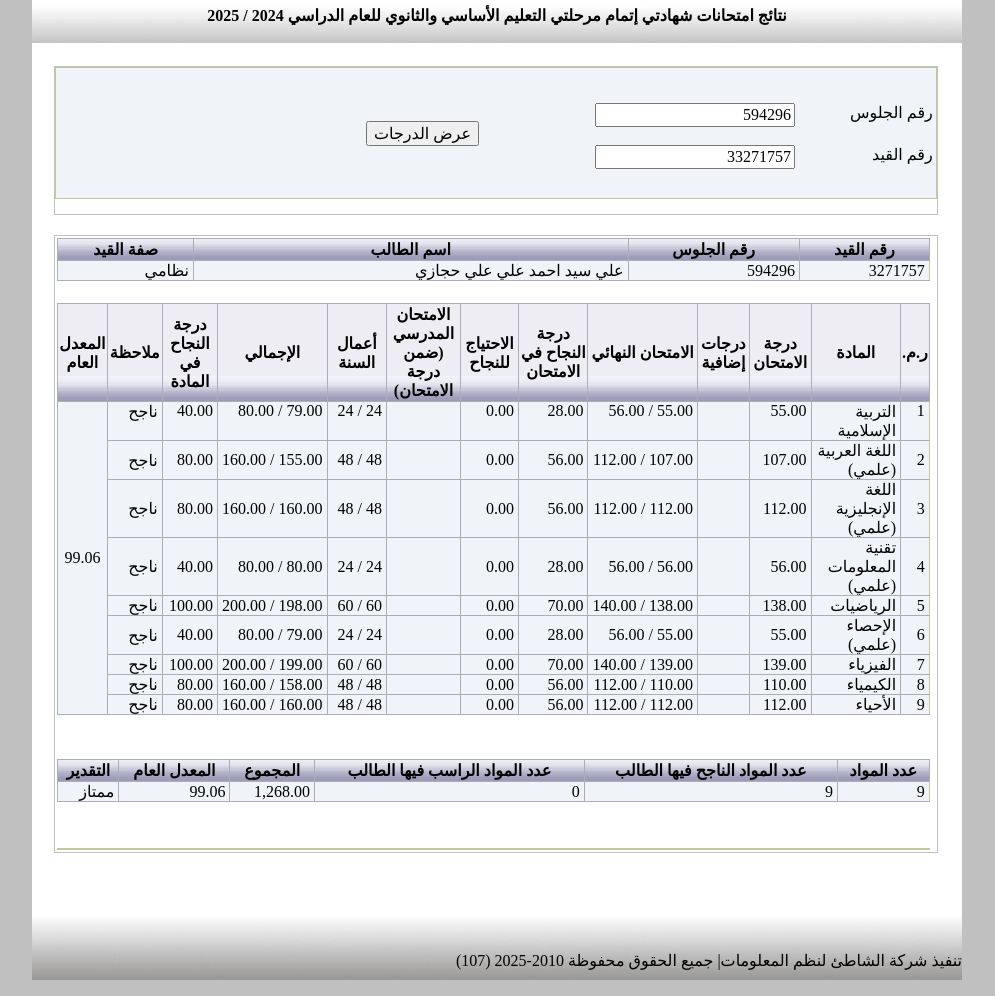
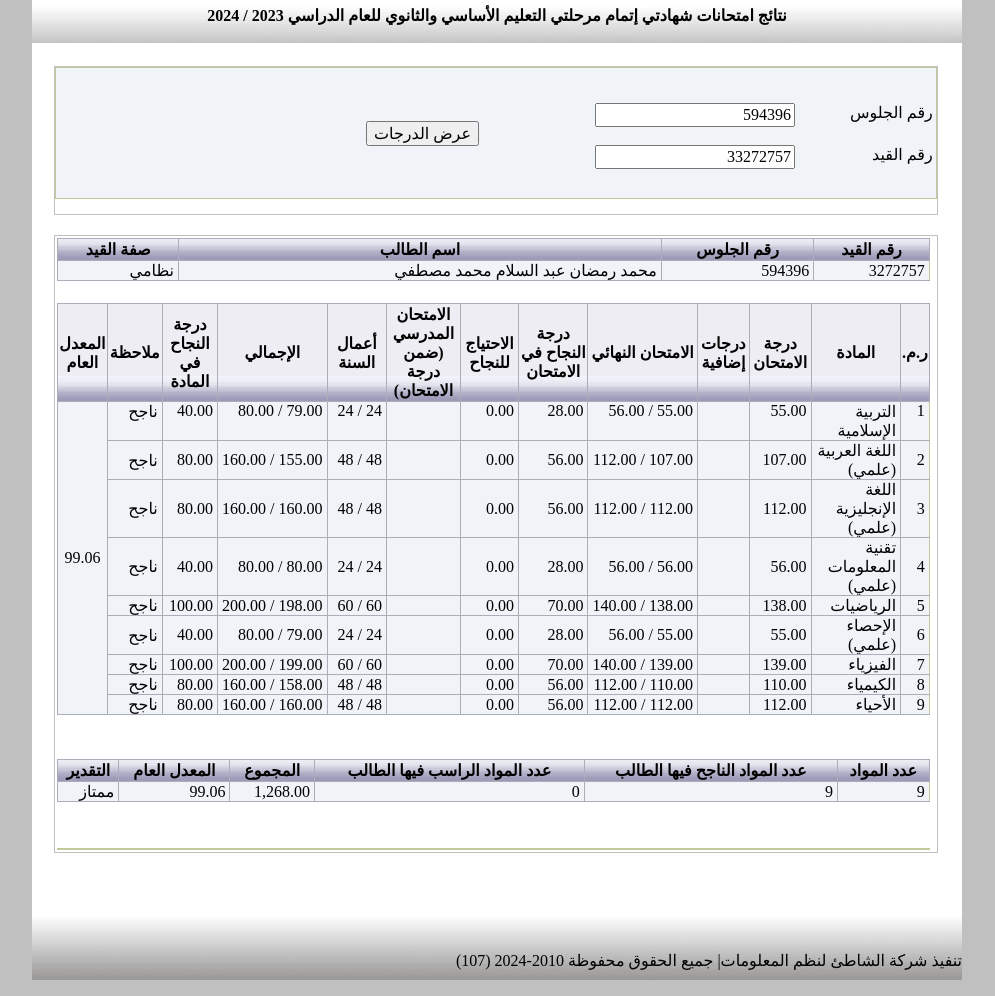
Before and after one commit to Zeus11108/finalresult2, a plain HTML site: page index.html in a window 1280 px wide. Shown: the part 131-1127 px from the top of the page, without its empty margins (143-1138 px from the left). Drawn offline with Linux system fonts and the light colour scheme; a script that the page names is missing; a web font is replaced by a local one.

Commit message:
Update index.html

```diff
--- a/index.html
+++ b/index.html
@@ -169,7 +169,7 @@ return true;
         <p style="font-size:xx-small"></p>
 
 
-            <span id="ctl00_LabelHomeHeader">نتائج امتحانات شهادتي إتمام مرحلتي التعليم الأساسي والثانوي للعام الدراسي 2024 / 2025</span>
+            <span id="ctl00_LabelHomeHeader">نتائج امتحانات شهادتي إتمام مرحلتي التعليم الأساسي والثانوي للعام الدراسي 2023 / 2024</span>
         </div>
         <div id="master-main-section" class="clearFix">
         <script type="text/javascript">
@@ -222,7 +222,7 @@ Sys.WebForms.PageRequestManager._initialize('ctl00$ScriptManager1', 'aspnetForm'
                   <span id="ctl00_MainContent_labelExamineedId">رقم الجلوس</span>
               </td>
               <td class="style2">
-                  <input name="ctl00$MainContent$TxtexamineeId" type="text" value="594296" maxlength="8" id="ctl00_MainContent_TxtexamineeId" tabindex="2" class="contact-input" onkeydown="return setfocus()" onmouseover="javascript:this.focus();" onfocus="javascript:this.select();" style="width:200px;">
+                  <input name="ctl00$MainContent$TxtexamineeId" type="text" value="594396" maxlength="8" id="ctl00_MainContent_TxtexamineeId" tabindex="2" class="contact-input" onkeydown="return setfocus()" onmouseover="javascript:this.focus();" onfocus="javascript:this.select();" style="width:200px;">
               </td>
               <td class="style4" width="50px">
                   <span id="ctl00_MainContent_REVTxtExamineeId" style="display:inline-block;color:Red;width:100px;visibility:hidden;">الرقم غير صحيح</span>
@@ -235,7 +235,7 @@ Sys.WebForms.PageRequestManager._initialize('ctl00$ScriptManager1', 'aspnetForm'
             <span id="ctl00_MainContent_labelStudentId">رقم القيد</span>
         </td>
         <td class="style2" style="height: 11px">
-            <input name="ctl00$MainContent$txtStudentId" type="text" value="33271757" maxlength="8" id="ctl00_MainContent_txtStudentId" tabindex="4" class="contact-input" onkeydown="return setfocus()" style="width:200px;">
+            <input name="ctl00$MainContent$txtStudentId" type="text" value="33272757" maxlength="8" id="ctl00_MainContent_txtStudentId" tabindex="4" class="contact-input" onkeydown="return setfocus()" style="width:200px;">
         </td>
         <td class="style4" width="50px" style="height: 11px">
              <span id="ctl00_MainContent_REVTxtStudentId" style="display:inline-block;color:Red;width:100px;visibility:hidden;">الرقم غير صحيح</span>
@@ -270,7 +270,7 @@ Sys.WebForms.PageRequestManager._initialize('ctl00$ScriptManager1', 'aspnetForm'
 		<tbody><tr class="GridOffice2003SilverColumnHeadersNew">
 			<th scope="col">رقم القيد</th><th scope="col">رقم الجلوس</th><th scope="col">اسم الطالب</th><th scope="col">صفة القيد</th>
 		</tr><tr class="GridOffice2003SilverAnyRecord">
-			<td>3271757</td><td>594296</td><td>علي سيد احمد علي علي حجازي</td><td>نظامي</td>
+			<td>3272757</td><td>594396</td><td>محمد رمضان عبد السلام محمد مصطفي</td><td>نظامي</td>
 		</tr>
 	</tbody></table>
 </div>
@@ -402,7 +402,7 @@ Sys.WebForms.PageRequestManager._initialize('ctl00$ScriptManager1', 'aspnetForm'
             <br>
             <br>
             <span lang="ar-ly">تنفيذ شركة الشاطئ لنظم المعلومات</span>|
-             <span id="ctl00_LabelCopyRight"> جميع الحقوق محفوظة 2010-2025 (107)</span>
+             <span id="ctl00_LabelCopyRight"> جميع الحقوق محفوظة 2010-2024 (107)</span>
 
         </div>
     </div>
```
